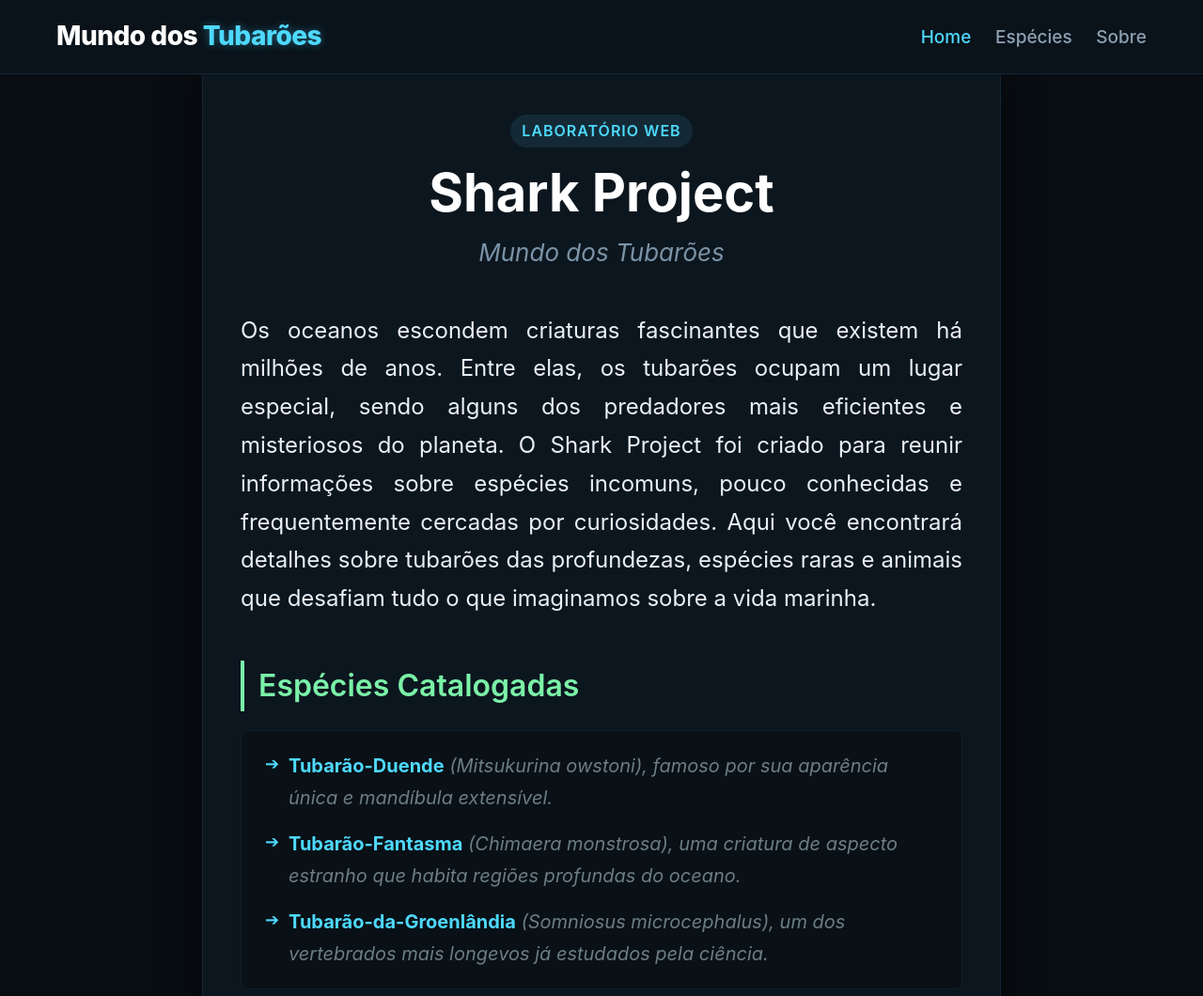
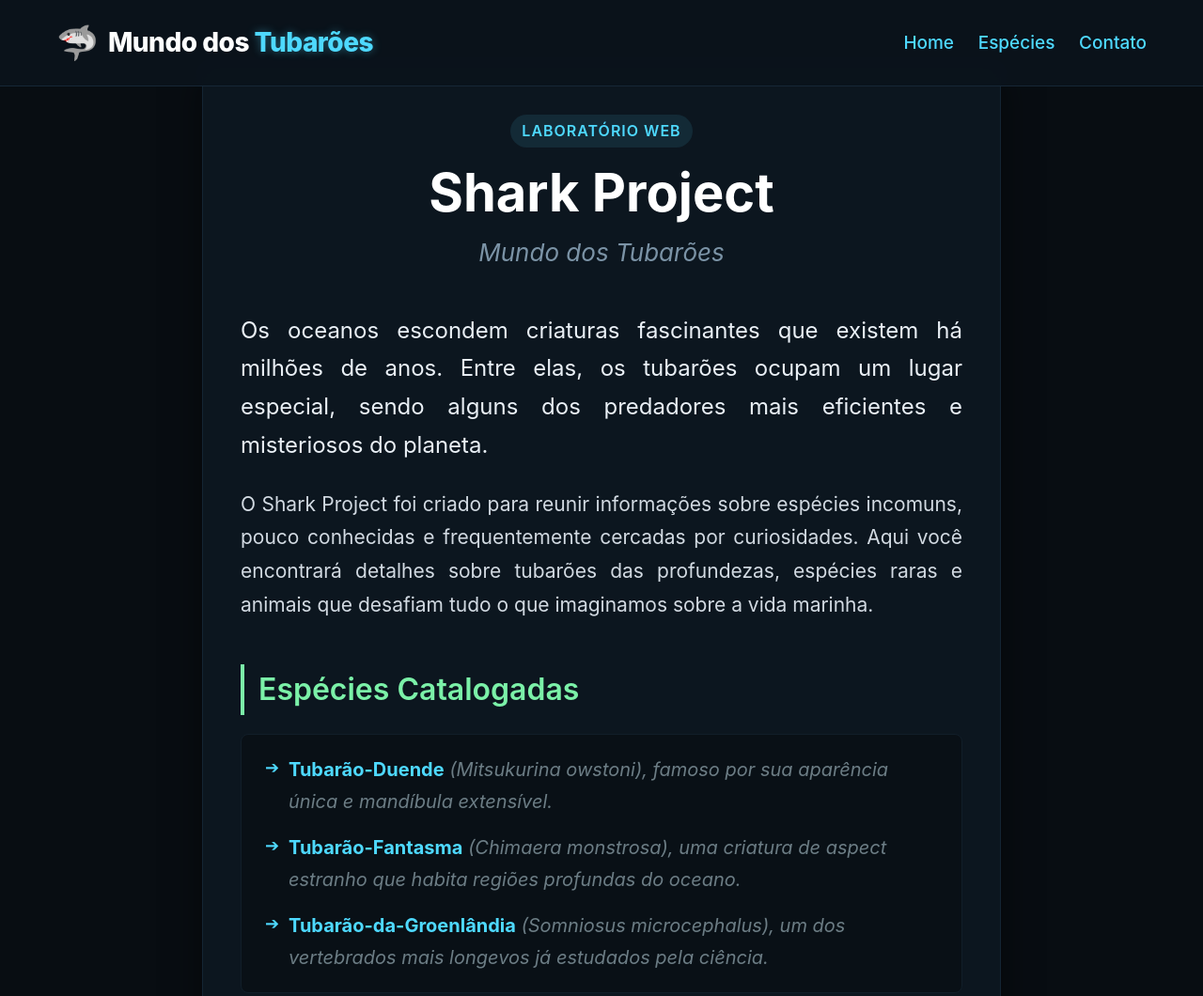
Before and after one commit to Rikewxq/Meu-Blog-de-Tubarao, a plain HTML site: page index.html in a window 1280 px wide. Shown: the top 1060 px of the page at 94% size. Drawn offline with Linux system fonts and the light colour scheme.

Commit message:
Refactor header and navigation in index.html
Updated header logo and navigation links, added ID to species section.

```diff
--- a/index.html
+++ b/index.html
@@ -14,13 +14,15 @@
    <header class="blog-header">
         <div class="header-container">
             <a href="index.html" class="logo-link">
+                 <span class="logo-icon">🦈</span>
                 <span class="logo-text">Mundo dos <span class="highlight">Tubarões</span></span>
+
             </a>
             <nav class="blog-nav">
-                <a href="index.html" class="active">Home</a>
-                <a href="#">Espécies</a>
-                <a href="#">Sobre</a>
-            </nav>
+    <a href="index.html" class="active">Home</a>
+    <a href="#especies" class="active">Espécies</a>
+  <a href="https://www.instagram.com/im.rikwxq" class="active" target="_blank">Contato</a>
+</nav>
         </div>
     </header>
 
@@ -36,11 +38,12 @@
             <section class="post-body">
                 <p class="lead-paragraph">
                     Os oceanos escondem criaturas fascinantes que existem há milhões de anos. Entre elas, os tubarões ocupam um lugar especial, sendo alguns dos predadores mais eficientes e misteriosos do planeta.
-
-O Shark Project foi criado para reunir informações sobre espécies incomuns, pouco conhecidas e frequentemente cercadas por curiosidades. Aqui você encontrará detalhes sobre tubarões das profundezas, espécies raras e animais que desafiam tudo o que imaginamos sobre a vida marinha.
+                </p>
+                <p>
+                    O Shark Project foi criado para reunir informações sobre espécies incomuns, pouco conhecidas e frequentemente cercadas por curiosidades. Aqui você encontrará detalhes sobre tubarões das profundezas, espécies raras e animais que desafiam tudo o que imaginamos sobre a vida marinha.
                 </p>
 
-                <h2>Espécies Catalogadas</h2>
+                <h2 id="especies">Espécies Catalogadas</h2>
                 <ul class="styled-list">
                     <li>
                         <strong><a href="Tubarão duende.html" style="color: #4ed9ff; text-decoration: none;">Tubarão-Duende</a></strong>
@@ -48,7 +51,7 @@ O Shark Project foi criado para reunir informações sobre espécies incomuns, p
                     </li>
                     <li>
                         <strong><a href="Tubarão fantasma.html" style="color: #4ed9ff; text-decoration: none;">Tubarão-Fantasma</a></strong>
-                        <span style="color: #6c7d85; font-style: italic;">(Chimaera monstrosa), uma criatura de aspecto estranho que habita regiões profundas do oceano.</span>
+                        <span style="color: #6c7d85; font-style: italic;">(Chimaera monstrosa), uma criatura de aspect estranho que habita regiões profundas do oceano.</span>
                     </li>
                     <li>
                         <strong><a href="Tubarão da groenlandia.html" style="color: #4ed9ff; text-decoration: none;">Tubarão-da-Groenlândia</a></strong>
```
